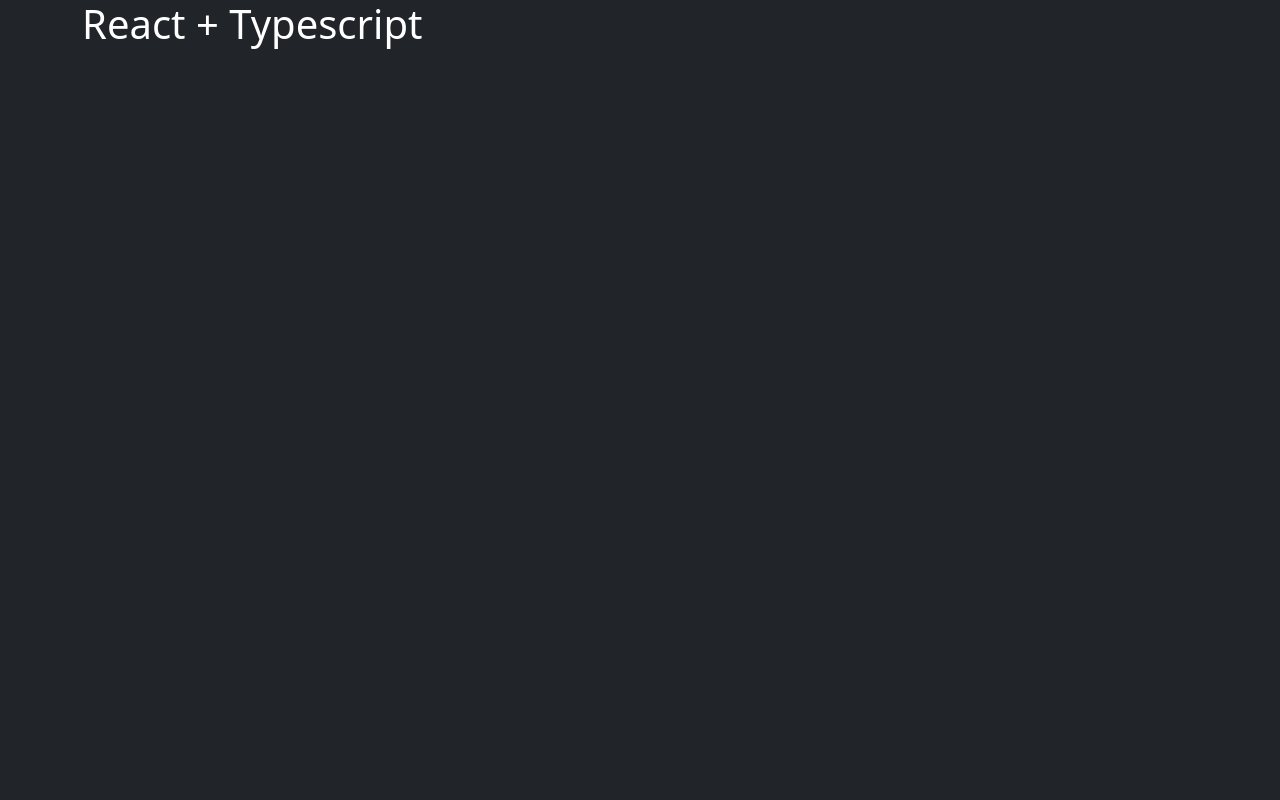
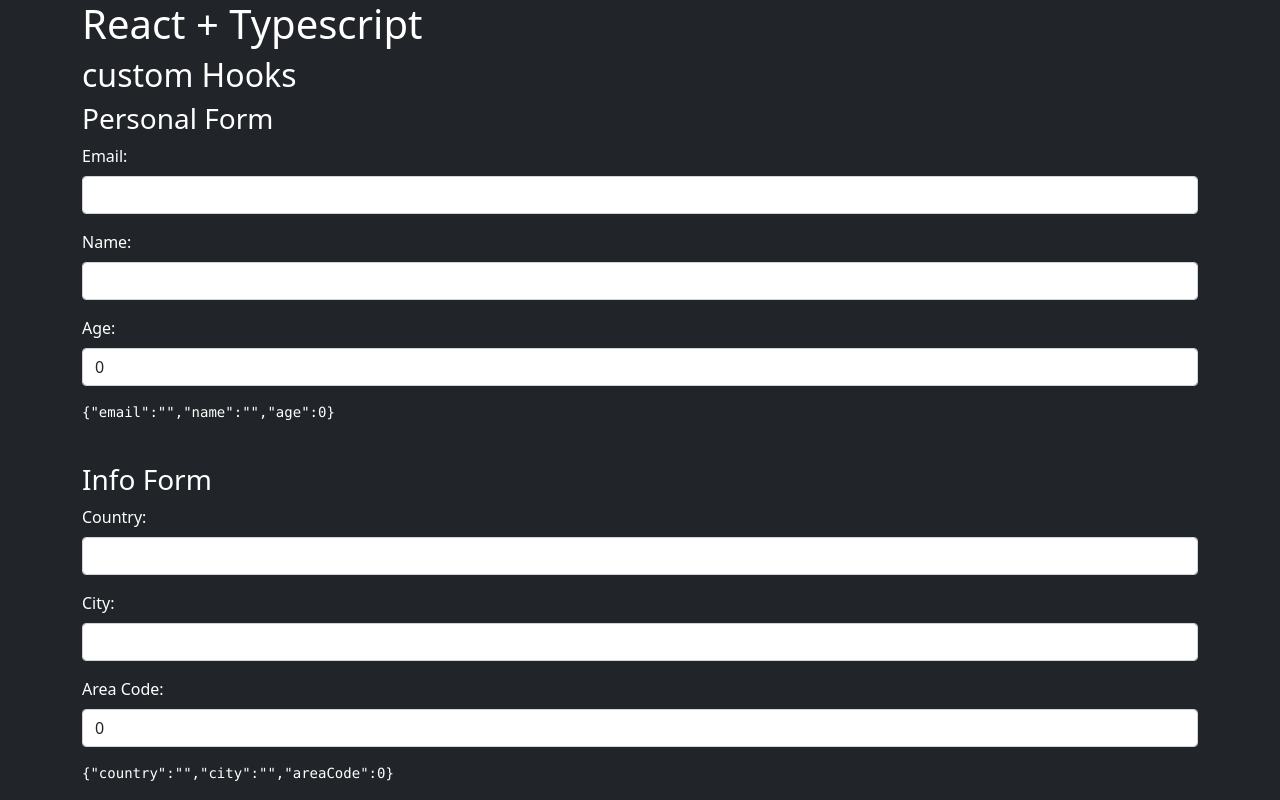
Before and after one commit to CPrz21/react-typescript-basics, a React (Create React App) app: page / in a window 1280 px wide. Built offline with nearby package versions, Linux system fonts and the light colour scheme.

Commit message:
customHooks with TS

```diff
--- a/src/App.tsx
+++ b/src/App.tsx
@@ -1,7 +1,16 @@
-function App() {
+import InfoForm from "./components/InfoForm";
+import PersonalForm from "./components/PersonalForm";
+
+function App(): JSX.Element {
   return (
     <>
       <h1>React + Typescript</h1>
+      <h2>custom Hooks</h2>
+      <h3>Personal Form</h3>
+      <PersonalForm />
+      <br/>
+      <h3>Info Form</h3>
+      <InfoForm/>
     </>
   );
 }
--- /dev/null
+++ b/src/components/InfoForm.tsx
@@ -0,0 +1,71 @@
+import { useForm } from "../hooks/useForm"
+
+type infoData = {
+  country: string;
+  city: string;
+  areaCode: number;
+}
+
+const InfoForm = (): JSX.Element => {
+  const { form, handleChange} = useForm<infoData>({
+    country: '',
+    city: '',
+    areaCode: 0
+  });
+
+  const { country, city, areaCode } = form;
+  return (
+    <form autoComplete="off">
+      <div className="mb-3">
+        <label
+          htmlFor="country"
+          className="form-label"
+        >
+          Country:
+        </label>
+        <input
+          type="text"
+          className="form-control"
+          name="country"
+          value={country}
+          onChange={ handleChange }
+        />
+      </div>
+
+      <div className="mb-3">
+        <label
+          htmlFor="city"
+          className="form-label"
+        >
+          City:
+        </label>
+        <input
+          type="text"
+          className="form-control"
+          name="city"
+          value={city}
+          onChange={ handleChange }
+        />
+      </div>
+
+      <div className="mb-3">
+        <label
+          htmlFor="areaCode"
+          className="form-label"
+        >
+          Area Code:
+        </label>
+        <input
+          type="text"
+          className="form-control"
+          name="areaCode"
+          value={areaCode}
+          onChange={ handleChange }
+        />
+      </div>
+      <pre>{ JSON.stringify(form) }</pre>
+    </form>
+  )
+}
+
+export default InfoForm
--- /dev/null
+++ b/src/components/PersonalForm.tsx
@@ -0,0 +1,71 @@
+import { useForm } from "../hooks/useForm"
+
+interface FormatData {
+  email: string;
+  name: string;
+  age: number;
+}
+
+const PersonalForm = (): JSX.Element => {
+  const { form, handleChange} = useForm<FormatData>({
+    email: "",
+    name: "",
+    age: 0
+  });
+
+  const { email, name, age } = form;
+  return (
+    <form autoComplete="off">
+      <div className="mb-3">
+        <label
+          htmlFor="email"
+          className="form-label"
+        >
+          Email:
+        </label>
+        <input
+          type="email"
+          className="form-control"
+          name="email"
+          value={email}
+          onChange={ handleChange }
+        />
+      </div>
+
+      <div className="mb-3">
+        <label
+          htmlFor="name"
+          className="form-label"
+        >
+          Name:
+        </label>
+        <input
+          type="text"
+          className="form-control"
+          name="name"
+          value={name}
+          onChange={ handleChange }
+        />
+      </div>
+
+      <div className="mb-3">
+        <label
+          htmlFor="age"
+          className="form-label"
+        >
+          Age:
+        </label>
+        <input
+          type="number"
+          className="form-control"
+          name="age"
+          value={age}
+          onChange={ handleChange }
+        />
+      </div>
+      <pre>{ JSON.stringify(form) }</pre>
+    </form>
+  )
+}
+
+export default PersonalForm
--- /dev/null
+++ b/src/hooks/useForm.tsx
@@ -0,0 +1,20 @@
+import { ChangeEvent, useState } from "react"
+
+export function useForm<T>( initState: T){
+// export const useForm = <T extends Object>(initState: T) => {
+  const [form, setForm] = useState(initState);
+
+  const handleChange = ({ target }: ChangeEvent<HTMLInputElement>) =>{
+    const { name, value } = target;
+
+    setForm({
+      ...form,
+      [name]: value
+    });
+  };
+
+  return {
+    form,
+    handleChange
+  }
+}
```
